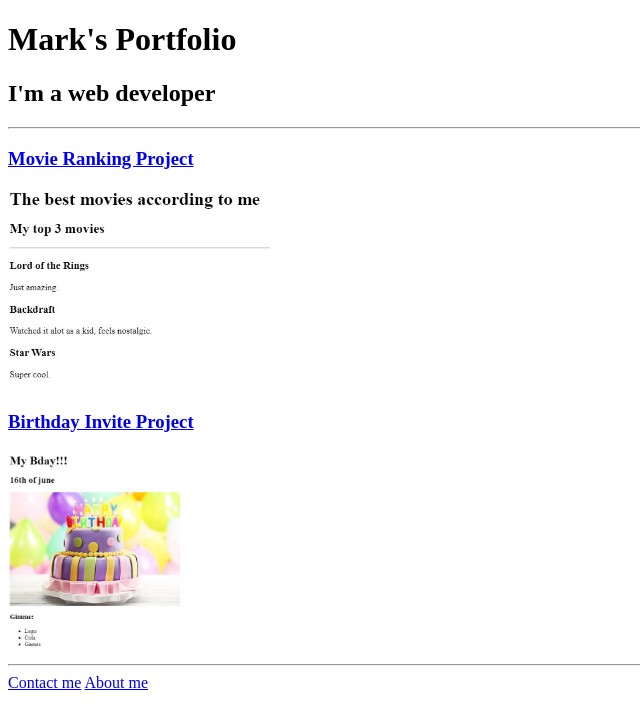
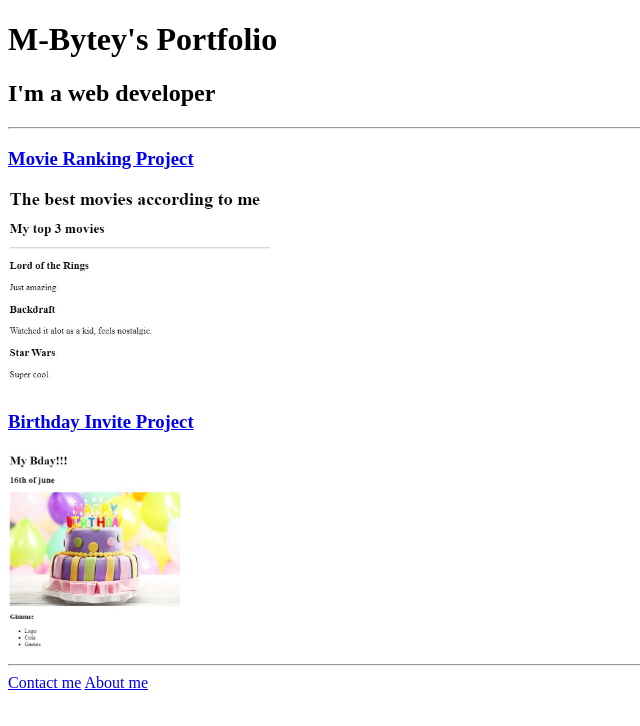
Before and after one commit to M-bytey/html-portfolio, a plain HTML site: page index.html in a window 1280 px wide. Shown: the whole page, without its empty margins (0-640 px from the left). Drawn offline with Linux system fonts and the light colour scheme.

Commit message:
Update index.html

```diff
--- a/index.html
+++ b/index.html
@@ -8,7 +8,7 @@
 </head>
 
 <body>
-<h1>Mark's Portfolio</h1>
+<h1>M-Bytey's Portfolio</h1>
 <h2>I'm a web developer</h2>
 <hr/>
 
```
